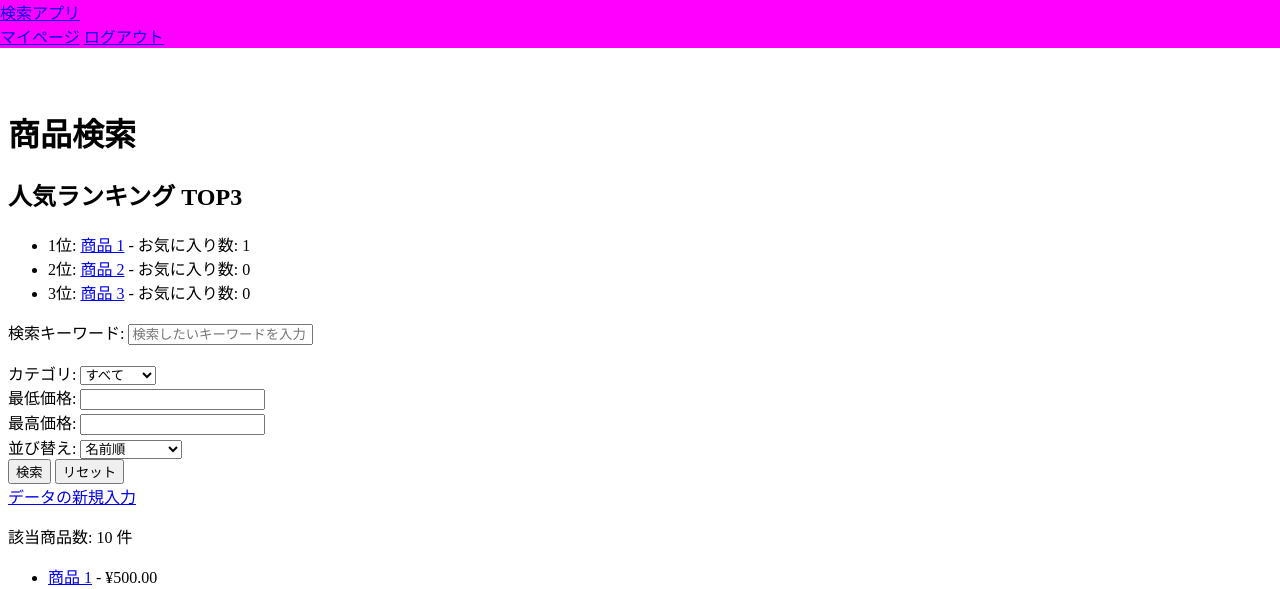
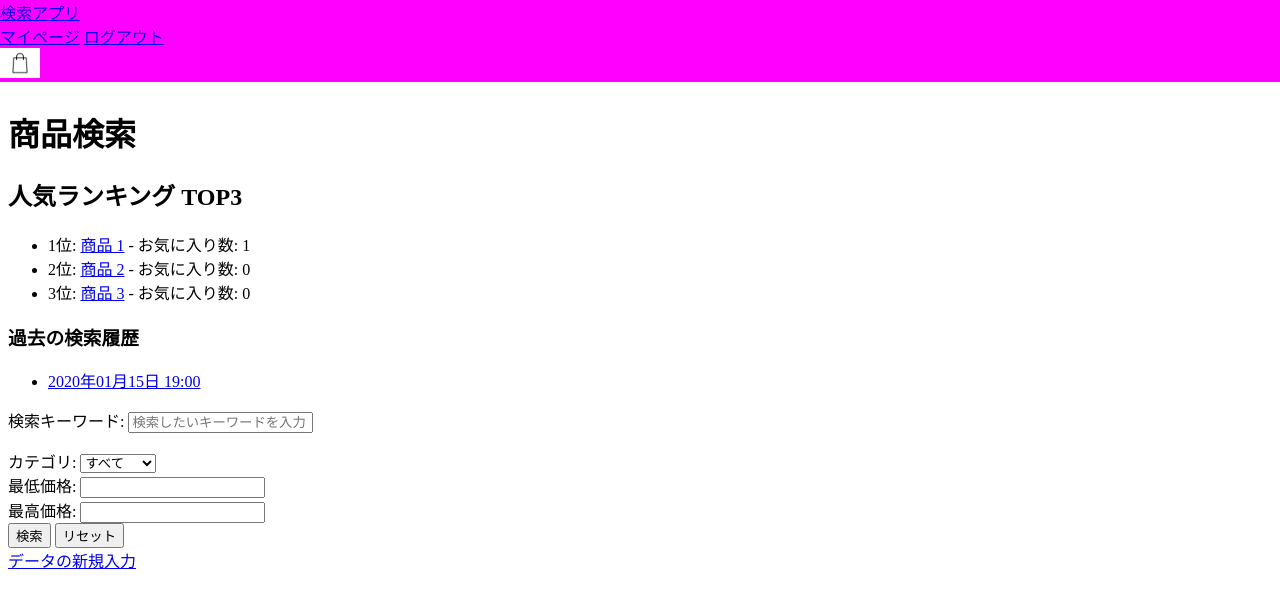
Before and after one commit to kknnnnn/KITAOKA, a Django app: page / in a window 1280 px wide. Shown: the top 589 px of the page. Run offline with Django 4.2, Linux system fonts and the light colour scheme; a user stored in the database is signed in; data comes from the database, SQL or seed files in the repository; tables that the repository leaves empty hold one stand-in row (values such as "Sample post").

Commit message:
2024/11/16

```diff
--- a/search_app/models.py
+++ b/search_app/models.py
@@ -32,3 +32,14 @@ class Favorite(models.Model):
 
     class Meta:
         unique_together = ('user', 'product')  # ユーザーごとに重複しないようにする
+
+class SearchHistory(models.Model):
+    user = models.ForeignKey(User, on_delete=models.CASCADE)  # ユーザーごとに検索履歴を保存
+    query = models.CharField(max_length=255, blank=True)  # 検索キーワード
+    category_name = models.CharField(max_length=255, blank=True)  # カテゴリ名
+    min_price = models.DecimalField(max_digits=10, decimal_places=2, null=True, blank=True)  # 最小価格
+    max_price = models.DecimalField(max_digits=10, decimal_places=2, null=True, blank=True)  # 最大価格
+    created_at = models.DateTimeField(auto_now_add=True)  # 検索日時
+
+    class Meta:
+        ordering = ['-created_at']  # 最新順
--- a/search_app/static/css/styles.css
+++ b/search_app/static/css/styles.css
@@ -13,3 +13,17 @@
 body {
     padding-top: 80px; /* ナビゲーションバーの高さ分だけ余白を追加 */
 }
+
+.cart {
+    width: 40px;
+    height: auto;
+}
+
+#resetButton a {
+    text-decoration: none;
+}
+
+footer {
+    background-color: magenta;
+    text-align: center;
+}
--- a/search_app/templates/mypage.html
+++ b/search_app/templates/mypage.html
@@ -8,7 +8,6 @@
     <p>こんにちは、{{ user.username }}さん！</p>
     <a href="{% url 'favorites_list' %}" class="btn btn-info">お気に入り一覧を確認する</a>
     <a href="{% url 'change_password' %}" class="btn btn-secondary">パスワードを変更</a>  <!-- 追加したリンク -->
-    <a href="{% url 'logout' %}" class="btn btn-danger">ログアウト</a>
     <a href="{% url 'search_view' %}" class="btn btn-primary">検索画面に戻る</a>  <!-- 追加したボタン -->
 </div>
 
--- a/search_app/templates/product_confirm_delete.html
+++ b/search_app/templates/product_confirm_delete.html
@@ -8,7 +8,9 @@
     <form method="POST">
         {% csrf_token %}
         <button type="submit" class="btn btn-danger">削除</button>
-        <a href="{% url 'product_detail' product.pk %}" class="btn btn-secondary">キャンセル</a>
+        <form action="{% url 'product_detail' product.pk %}" method="GET" style="display:inline;">
+            <button type="submit" class="btn btn-secondary">キャンセル</button>
+        </form>
     </form>
 </div>
 
--- a/search_app/templates/search.html
+++ b/search_app/templates/search.html
@@ -21,6 +21,23 @@
         {% endfor %}
     </ul>
 
+    {% if user.is_authenticated %}
+        <h3>過去の検索履歴</h3>
+        {% if search_histories %}
+            <ul>
+                {% for history in search_histories %}
+                    <li>
+                        <a href="{% url 'search_view' %}?query={{ history.query }}&category={{ history.category_name }}&min_price={{ history.min_price }}&max_price={{ history.max_price }}">
+                            {{ history.created_at|date:"Y年m月d日 H:i" }}
+                        </a>
+                    </li>
+                {% endfor %}
+            </ul>
+        {% else %}
+            <p>過去の検索履歴はありません。</p>
+        {% endif %}
+    {% endif %}
+
     <!-- 検索フォーム -->
     <form method="get" class="mb-4" id="searchForm">
         {{ form.as_p }}
@@ -42,27 +59,29 @@
             <label for="max_price" class="form-label">最高価格:</label>
             <input type="number" name="max_price" id="max_price" min="0" class="form-control" value="{{ max_price }}">
         </div>
-        <!-- 並び替えの選択 -->
-        <div class="mb-3">
-            <label for="sort" class="form-label">並び替え:</label>
-            <select name="sort" id="sort" class="form-select">
-                <option value="name" {% if sort_by == 'name' %}selected{% endif %}>名前順</option>
-                <option value="price_asc" {% if sort_by == 'price_asc' %}selected{% endif %}>価格が安い順</option>
-                <option value="price_desc" {% if sort_by == 'price_desc' %}selected{% endif %}>価格が高い順</option>
-            </select>
-        </div>
+
         <!-- 検索ボタンとリセットボタン -->
         <div class="d-flex">
             <button type="submit" class="btn btn-primary me-2">検索</button>
             <button type="button" class="btn btn-secondary" id="resetButton">リセット</button>
         </div>
-    </form>
 
     <!-- データ新規入力ボタン -->
     <a href="{% url 'product_create' %}" class="btn btn-success mt-3">データの新規入力</a>
 
-    <!-- 検索結果数の表示 -->
+    <!-- 該当商品数の表示 -->
     <p class="mt-4">該当商品数: {{ page_obj.paginator.count }} 件</p>
+
+    <!-- 並び替えの選択 -->
+    <div class="mb-3">
+        <label for="sort" class="form-label">並び替え:</label>
+        <select name="sort" id="sort" class="form-select" onchange="this.form.submit()">
+            <option value="name" {% if sort_by == 'name' %}selected{% endif %}>名前順</option>
+            <option value="price_asc" {% if sort_by == 'price_asc' %}selected{% endif %}>価格が安い順</option>
+            <option value="price_desc" {% if sort_by == 'price_desc' %}selected{% endif %}>価格が高い順</option>
+        </select>
+    </div>
+    </form>
 
     <!-- 検索結果リスト -->
     <ul class="list-group">
@@ -103,8 +122,8 @@
 <script>
     document.getElementById('resetButton').addEventListener('click', function() {
         const form = document.getElementById('searchForm');
-        form.reset();
-        form.submit();
+        form.reset(); // フォームをリセット
+        window.location.href = "{% url 'search_view' %}"; // ページをリロード
     });
 </script>
 
--- a/search_app/views.py
+++ b/search_app/views.py
@@ -1,5 +1,5 @@
 from django.shortcuts import render, get_object_or_404, redirect
-from .models import Product, Category, Favorite
+from .models import Product, Category, Favorite, SearchHistory
 from .forms import ProductForm, SearchForm
 from django.core.paginator import Paginator
 from django.contrib.auth.decorators import login_required
@@ -124,9 +124,35 @@ def search_view(request):
     elif sort_by == 'price_desc':
         results = results.order_by('-price')
     elif sort_by == 'popularity':  # 人気順の並び替え
-        results = results.order_by('-favorite_count')  # 仮にfavorite_countフィールドが人気を表すとする
+        results = results.annotate(favorites_count=Count('favorite')).order_by('-favorites_count')  # 仮にfavorite_countフィールドが人気を表すとする
     else:  # デフォルトの並び替え（名前順）
         results = results.order_by('name')
+
+    # 検索履歴の保存
+    if request.user.is_authenticated and (query or category_name or min_price or max_price):
+        # 最新3件の履歴を確認して重複しないかをチェック
+        existing_history = SearchHistory.objects.filter(
+            user=request.user,
+            query=query,
+            category_name=category_name,
+            min_price=min_price or None,
+            max_price=max_price or None
+        ).order_by('-id')[:3].exists()  # 最新の3件だけを確認
+
+        # 同じ条件がなければ新たに履歴を追加
+        if not existing_history:
+            SearchHistory.objects.create(
+                user=request.user,
+                query=query,
+                category_name=category_name,
+                min_price=min_price or None,
+                max_price=max_price or None
+            )
+
+    # 過去の検索履歴を取得（最新3件）
+    search_histories = []
+    if request.user.is_authenticated:
+        search_histories = SearchHistory.objects.filter(user=request.user).order_by('-id')[:3]
 
     # ページネーション
     paginator = Paginator(results, 10)  # 1ページあたりのアイテム数
@@ -149,6 +175,7 @@ def search_view(request):
         'max_price': max_price,
         'sort_by': sort_by,
         'popular_products': popular_products,  # 人気ランキング用のコンテキスト
+        'search_histories': search_histories,  # 検索履歴
     }
 
     return render(request, 'search.html', context)
@@ -193,5 +220,25 @@ def toggle_favorite(request, product_id):
 
 @login_required
 def favorites_list(request):
+    sort_by = request.GET.get('sort', 'name')
+
     favorites = Favorite.objects.filter(user=request.user).select_related('product')
+
+    if sort_by == 'price_asc':
+        favorites = favorites.order_by('product__price')
+    elif sort_by == 'price_desc':
+        favorites = favorites.order_by('-product__price')
+    elif sort_by == 'popularity':  # 人気順
+        favorites = favorites.annotate(favorites_count=Count('product__favorite')).order_by('-favorites_count')
+    else:
+        favorites = favorites.order_by('product__name')
+
     return render(request, 'favorites_list.html', {'favorites': favorites})
+
+def product_view(request, pk):
+    product = get_object_or_404(Product, pk=pk)
+
+    context = {
+        'product': product
+    }
+    return render(request, 'product_detail.html', context)
--- a/templates/base.html
+++ b/templates/base.html
@@ -25,6 +25,9 @@
                     {% endif %}
                 </div>
             </div>
+            <a href="{% url 'search_view' %}">
+                <img src="{% static 'images/2620186.jpg' %}" alt="Search Image" class="cart">
+            </a>
         </div>
     </nav>
 
@@ -35,4 +38,7 @@
     </div>
 
 </body>
+<footer>
+    <p>© 2024 Natsume KITAOKA</p>
+</footer>
 </html>
```
Also changed, not shown: search_app/templates/product_detail.html (+10 -0 lines), media/product_images/IMG_0360_qZoeZ74.PNG (added), search_app/migrations/0006_searchhistory.py (added), 4 other files.
